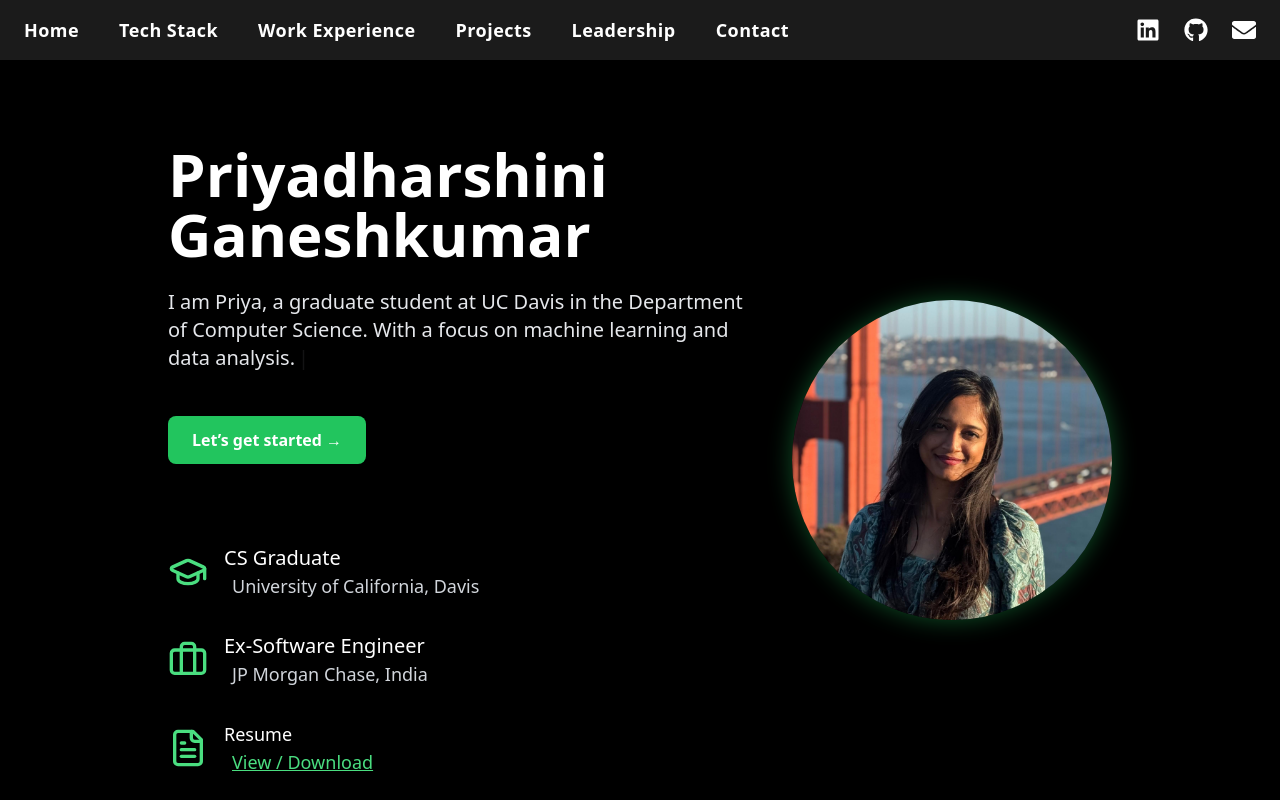
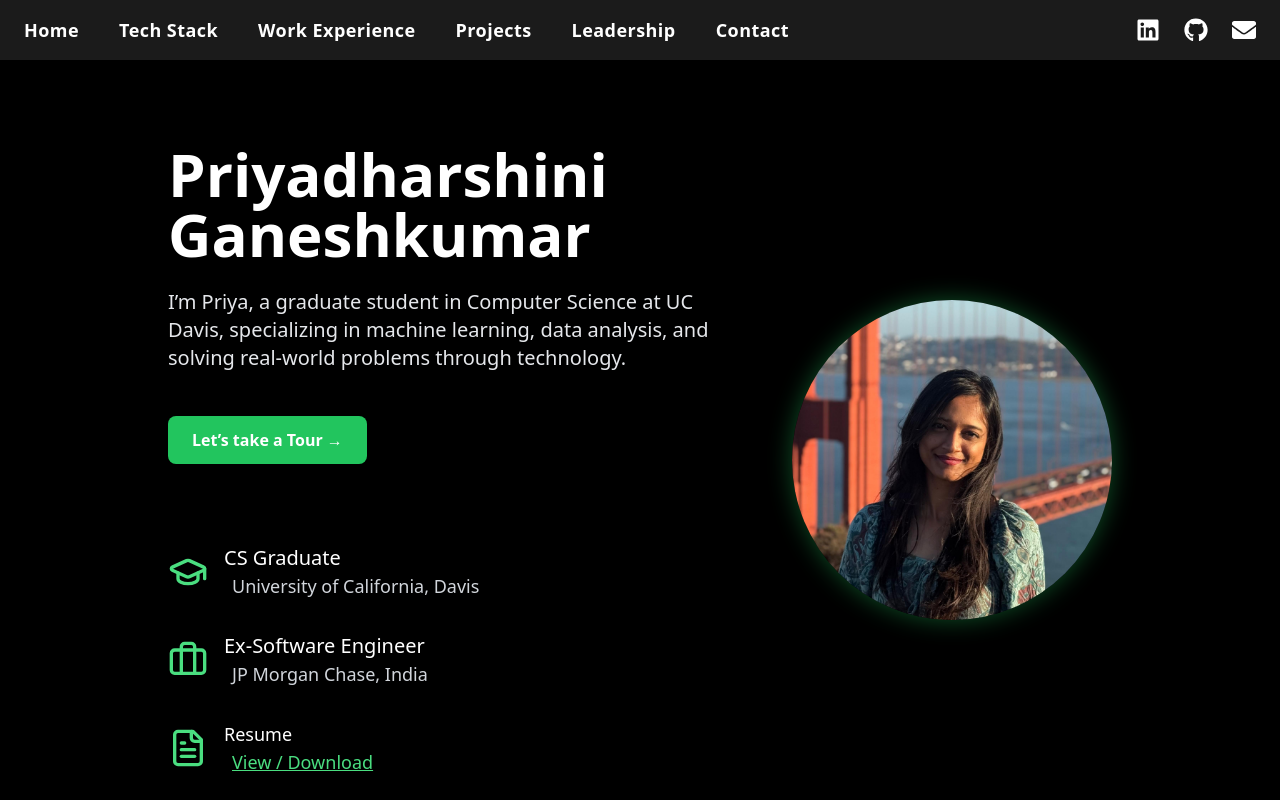
Before and after one commit to priyadharshini18-hub/priyadharshini.github.io, a React (Create React App) app: page / in a window 1280 px wide. Shown: the top 800 px of the page. Built offline with nearby package versions, Linux system fonts and the light colour scheme.

Commit message:
Modified the animations in home page

```diff
--- a/src/components/Home.jsx
+++ b/src/components/Home.jsx
@@ -1,7 +1,8 @@
 import React from 'react';
 import profileImage from '../assets/profile.jpg';
 import { GraduationCap, Briefcase, FileText } from 'lucide-react';
-import { Typewriter } from 'react-simple-typewriter';
+import { motion } from 'framer-motion';
+
 
 const Home = () => {
   return (
@@ -29,27 +30,22 @@ const Home = () => {
           />
         </div>
 
-        <p
+        <motion.p
           className="text-lg md:text-xl text-gray-200 mb-8 leading-relaxed min-h-[96px]"
+          initial={{ opacity: 0, y: 20 }}
+          animate={{ opacity: 1, y: 0 }}
+          transition={{ duration: 1 }}
         >
-          <Typewriter
-            words={[
-              'I am Priya, a graduate student at UC Davis in the Department of Computer Science. With a focus on machine learning and data analysis.'
-            ]}
-            loop={1}
-            cursor
-            cursorStyle="|"
-            typeSpeed={30}
-            deleteSpeed={50}
-            delaySpeed={1000}
-          />
-        </p>
+          I’m Priya, a graduate student in Computer Science at UC Davis,
+          specializing in machine learning, data analysis, and solving
+          real-world problems through technology.
+        </motion.p>
 
         <a
           href="#techstack"
           className="inline-block bg-green-500 hover:bg-green-600 text-white px-6 py-3 rounded-lg font-semibold shadow-lg transition"
         >
-          Let’s get started →
+          Let’s take a Tour →
         </a>
 
         <div className="mt-20 space-y-8">
```
